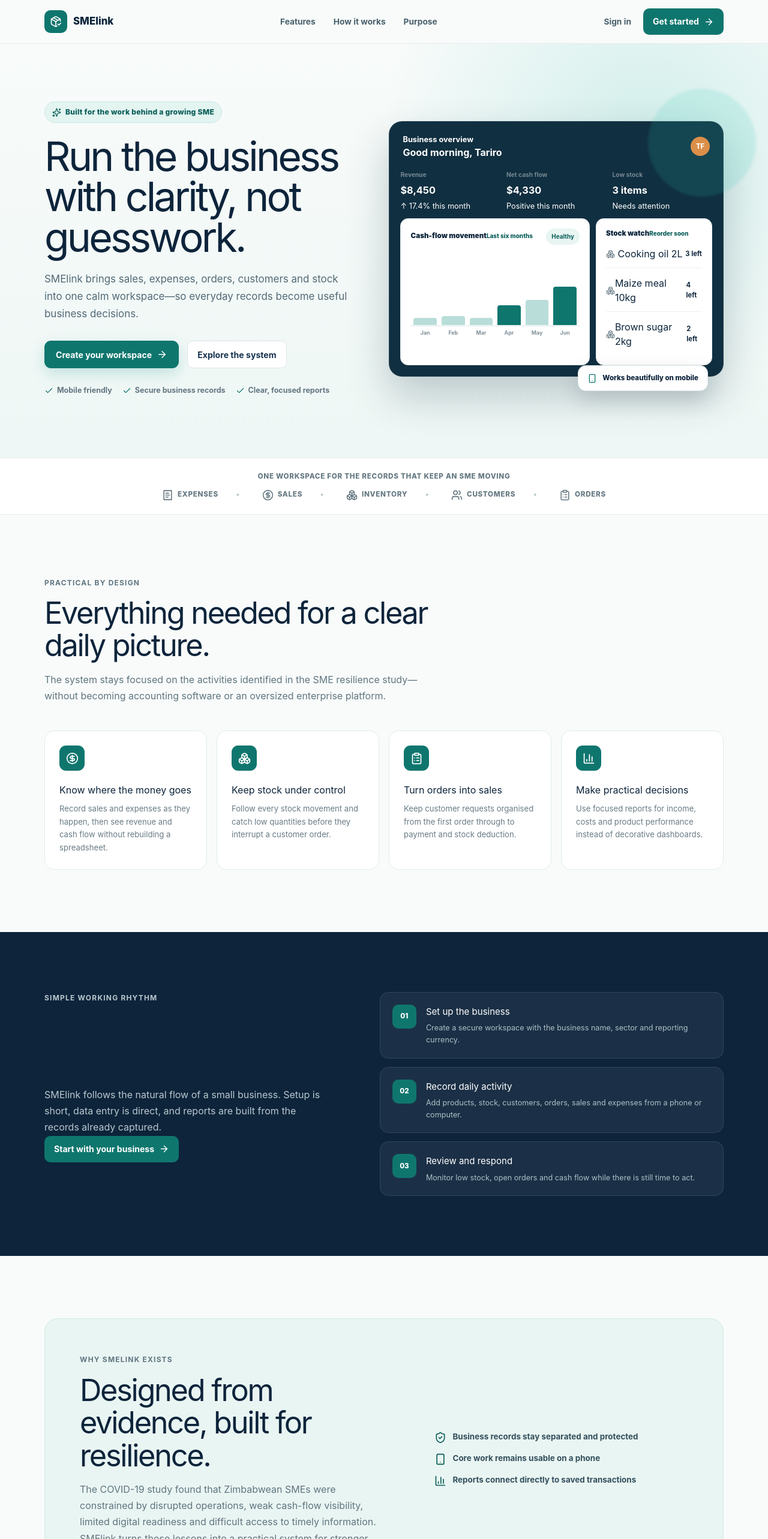
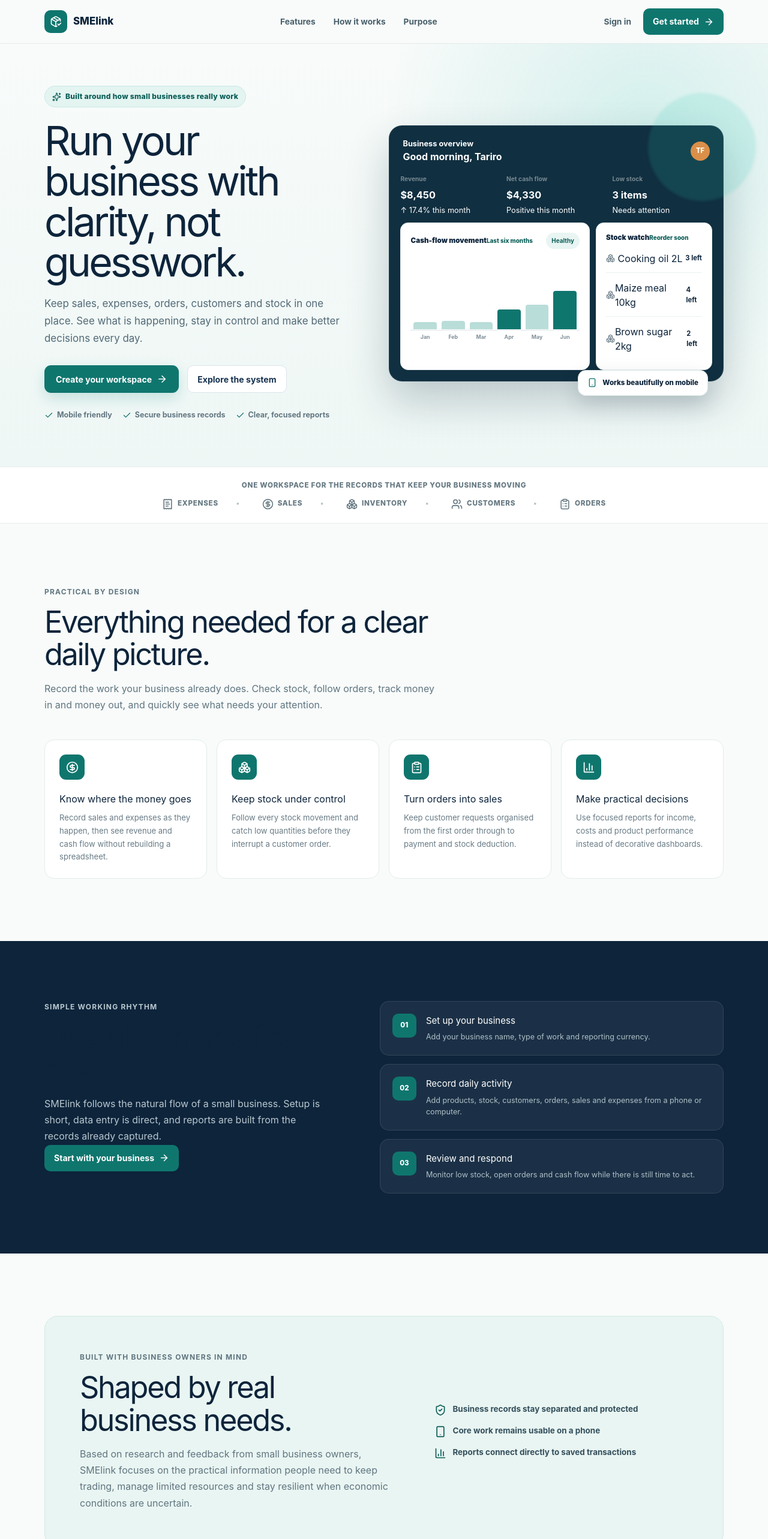
Before and after one commit to kayerodneytech/sme-link, a Next.js app: page / in a window 1280 px wide. Shown: the top 2566 px of the page at 60% size. Built offline with nearby package versions, Linux system fonts and the light colour scheme.

Commit message:
copy: simplify public business messaging

```diff
--- a/app/page.tsx
+++ b/app/page.tsx
@@ -40,8 +40,8 @@
 const steps = [
   {
     number: "01",
-    title: "Set up the business",
-    copy: "Create a secure workspace with the business name, sector and reporting currency.",
+    title: "Set up your business",
+    copy: "Add your business name, type of work and reporting currency.",
   },
   {
     number: "02",
@@ -88,13 +88,13 @@
           <div className="landing-hero-copy">
             <div className="landing-kicker">
               <Sparkles size={15} />
-              Built for the work behind a growing SME
+              Built around how small businesses really work
             </div>
-            <h1>Run the business with clarity, not guesswork.</h1>
+            <h1>Run your business with clarity, not guesswork.</h1>
             <p>
-              SMElink brings sales, expenses, orders, customers and stock into
-              one calm workspace—so everyday records become useful business
-              decisions.
+              Keep sales, expenses, orders, customers and stock in one place.
+              See what is happening, stay in control and make better decisions
+              every day.
             </p>
             <div className="landing-hero-actions">
               <Link className="button button-primary landing-main-cta" href="/login">
@@ -193,7 +193,7 @@
       </section>
 
       <section className="landing-proof">
-        <p>One workspace for the records that keep an SME moving</p>
+        <p>One workspace for the records that keep your business moving</p>
         <div>
           <span><ReceiptText size={19} /> Expenses</span>
           <span><CircleDollarSign size={19} /> Sales</span>
@@ -208,9 +208,9 @@
           <p className="eyebrow">Practical by design</p>
           <h2>Everything needed for a clear daily picture.</h2>
           <p>
-            The system stays focused on the activities identified in the SME
-            resilience study—without becoming accounting software or an
-            oversized enterprise platform.
+            Record the work your business already does. Check stock, follow
+            orders, track money in and money out, and quickly see what needs
+            your attention.
           </p>
         </div>
         <div className="landing-feature-grid">
@@ -259,14 +259,13 @@
       <section className="landing-section landing-purpose" id="purpose">
         <div className="landing-purpose-card">
           <div>
-            <p className="eyebrow">Why SMElink exists</p>
-            <h2>Designed from evidence, built for resilience.</h2>
+            <p className="eyebrow">Built with business owners in mind</p>
+            <h2>Shaped by real business needs.</h2>
             <p>
-              The COVID-19 study found that Zimbabwean SMEs were constrained by
-              disrupted operations, weak cash-flow visibility, limited digital
-              readiness and difficult access to timely information. SMElink
-              turns those lessons into a practical system for stronger everyday
-              management.
+              Based on research and feedback from small business owners,
+              SMElink focuses on the practical information people need to keep
+              trading, manage limited resources and stay resilient when
+              economic conditions are uncertain.
             </p>
           </div>
           <div className="landing-purpose-points">
@@ -279,7 +278,7 @@
 
       <section className="landing-final-cta">
         <div>
-          <p className="eyebrow">Ready when the business is</p>
+          <p className="eyebrow">Ready when you are</p>
           <h2>Bring the day-to-day work into one clear view.</h2>
           <p>Start with products, record the first sale, and build a more reliable picture of the business over time.</p>
           <Link className="button landing-light-button" href="/login">
@@ -294,8 +293,8 @@
           <span className="landing-brand-mark"><PackageCheck size={20} /></span>
           <span>SMElink</span>
         </Link>
-        <p>Practical operations support for growing SMEs.</p>
-        <span>University project · Zimbabwe</span>
+        <p>Practical support for growing businesses.</p>
+        <span>Developed by Thabiso · Zimbabwe</span>
       </footer>
     </main>
   );
```
